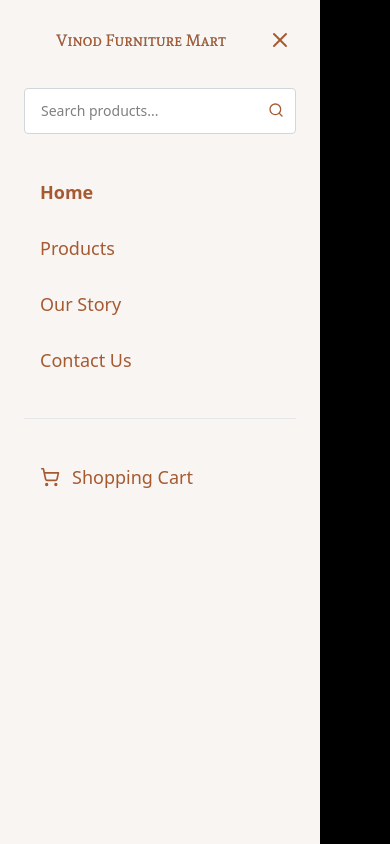
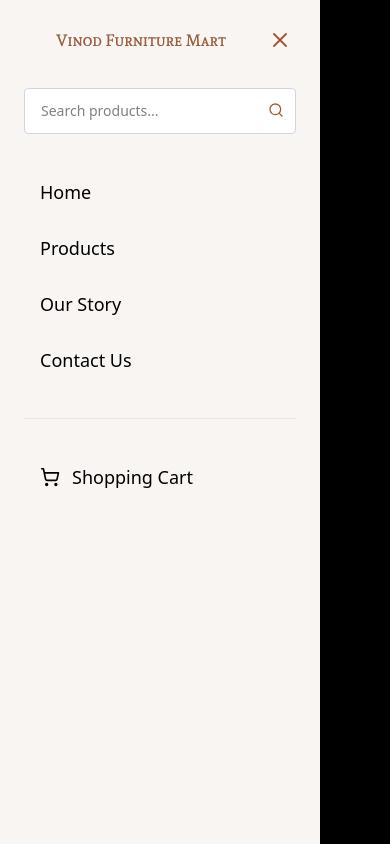
Before and after one commit to deepanshum428/Vinod-furniture-mart-reactjs, a React (Vite) app: page / in a window 390 px wide. Both pictures are taken after a click on the button 104 px from the left and 45 px from the top of the page. Shown: the top 844 px of the page. Built offline with nearby package versions, Linux system fonts and the light colour scheme.

Commit message:
underline on hover and if any nav is active then it's font will be bold and underline

```diff
--- a/src/components/Header/Header.jsx
+++ b/src/components/Header/Header.jsx
@@ -1,26 +1,14 @@
 import React, { useState } from "react";
 import { Search, ShoppingCart, Menu, X } from "lucide-react";
 import logo from "../../assets/Vinod Furniture Mart.svg";
+import { NavLink } from "react-router-dom";
 
 const Header = () => {
   const [menuOpen, setMenuOpen] = useState(false);
 
-  const NavLink = ({ to, children, onClick, className = "" }) => (
-    <a
-      href={to}
-      onClick={onClick}
-      className={`text-[#a65a32] hover:text-[#8b4513] transition-colors ${className}`}
-    >
-      {children}
-    </a>
-  );
-
   return (
     <>
-      <header
-        className="fixed top-0 left-0 w-[calc(100%-80px)] z-50 bg-[#f8f5f2] border-b border-gray-200 shadow-sm"
-        style={{ padding: "0", margin: "20px 40px 0px 40px" }}
-      >
+      <header className="fixed top-0 left-0 w-[calc(100%-80px)] z-50 bg-[#f8f5f2] border-b border-gray-200 shadow-sm mx-10 mt-5">
         <div
           className="max-w-full mx-auto flex items-center justify-between px-12 py-2"
           style={{ minHeight: "50px" }}
@@ -28,25 +16,50 @@ const Header = () => {
           {/* Desktop Header */}
           <div className="hidden md:flex items-center justify-between w-full">
             {/* Left Nav */}
-            <nav className="flex space-x-8 text-base text-[#a65a32] font-normal flex-1">
-              <NavLink to="/" className="font-semibold">
+            <nav className="flex space-x-8 text-base text-[#a65a32] font-normal flex-1 cursor-pointer">
+              <NavLink
+                to="/"
+                className={({ isActive }) =>
+                  `hover:underline ${isActive ? "font-bold underline" : ""}`
+                }
+              >
                 Home
               </NavLink>
-              <NavLink to="/products">Products</NavLink>
-              <NavLink to="/our-story">Our Story</NavLink>
-              <NavLink to="/contact">Contact Us</NavLink>
+              <NavLink
+                to="/products"
+                className={({ isActive }) =>
+                  `hover:underline ${isActive ? "font-bold underline" : ""}`
+                }
+              >
+                Products
+              </NavLink>
+              <NavLink
+                to="/our-story"
+                className={({ isActive }) =>
+                  `hover:underline ${isActive ? "font-bold underline" : ""}`
+                }
+              >
+                Our Story
+              </NavLink>
+              <NavLink
+                to="/contact"
+                className={({ isActive }) =>
+                  `hover:underline ${isActive ? "font-bold underline" : ""}`
+                }
+              >
+                Contact Us
+              </NavLink>
             </nav>
 
             {/* Logo Center */}
             <div className="mx-8 w-full flex-1 text-center">
-              <a href="/" className="inline-block">
+              <NavLink to="/" className="inline-block">
                 <img
                   src={logo}
                   alt="Vinod Furniture Logo"
-                  className="h-10 mx-auto"
-                  style={{ maxHeight: "40px", objectFit: "contain" }}
+                  className="h-10 mx-auto object-contain"
                 />
-              </a>
+              </NavLink>
             </div>
 
             {/* Right Search and Cart */}
@@ -55,19 +68,18 @@ const Header = () => {
                 <input
                   type="text"
                   placeholder="Search"
-                  className="border border-gray-300 w-full px-5 py-1 text-base focus:outline-none focus:border-[#a65a32] bg-[#f8f5f2] placeholder:text-[#a65a32]"
+                  className="border border-gray-300 w-full px-5 py-1 text-base text-[#a65a32] focus:outline-none focus:border-[#a65a32] bg-[#f8f5f2] placeholder:text-[#a65a32]"
                 />
-                <Search className="absolute top-2.5 right-4 text-[#a65a32] text-base w-4 h-4" />
+                <Search className="absolute top-2.5 right-4 text-[#a65a32] w-4 h-4 cursor-pointer" />
               </div>
-              <a href="/cart">
-                <ShoppingCart className="text-[#a65a32] text-2xl cursor-pointer w-6 h-6" />
-              </a>
+              <NavLink to="/cart">
+                <ShoppingCart className="text-[#a65a32] w-6 h-6 cursor-pointer" />
+              </NavLink>
             </div>
           </div>
 
           {/* Mobile Header */}
           <div className="md:hidden flex items-center justify-between w-full">
-            {/* Mobile Menu Button */}
             <button
               className="text-[#a65a32] p-1"
               onClick={() => setMenuOpen(true)}
@@ -75,20 +87,17 @@ const Header = () => {
               <Menu className="w-6 h-6" />
             </button>
 
-            {/* Logo */}
-            <a href="/" className="flex-1 text-center">
+            <NavLink to="/" className="flex-1 text-center">
               <img
-                src="/src/assets/Vinod Furniture Mart.svg"
+                src={logo}
                 alt="Vinod Furniture Logo"
-                className="h-8 mx-auto"
-                style={{ maxHeight: "32px", objectFit: "contain" }}
+                className="h-8 mx-auto object-contain"
               />
-            </a>
+            </NavLink>
 
-            {/* Cart */}
-            <a href="/cart">
+            <NavLink to="/cart">
               <ShoppingCart className="text-[#a65a32] w-6 h-6" />
-            </a>
+            </NavLink>
           </div>
         </div>
       </header>
@@ -107,10 +116,9 @@ const Header = () => {
               {/* Sidebar Header */}
               <div className="flex items-center justify-between mb-8">
                 <img
-                  src="/src/assets/Vinod Furniture Mart.svg"
+                  src={logo}
                   alt="Vinod Furniture Logo"
-                  className="h-8"
-                  style={{ maxHeight: "32px", objectFit: "contain" }}
+                  className="h-8 object-contain"
                 />
                 <button
                   onClick={() => setMenuOpen(false)}
@@ -134,34 +142,26 @@ const Header = () => {
 
               {/* Navigation Links */}
               <nav className="space-y-1">
-                <NavLink
-                  to="/"
-                  className="block py-3 px-4 rounded-lg hover:bg-white font-semibold text-lg"
-                  onClick={() => setMenuOpen(false)}
-                >
-                  Home
-                </NavLink>
-                <NavLink
-                  to="/products"
-                  className="block py-3 px-4 rounded-lg hover:bg-white text-lg"
-                  onClick={() => setMenuOpen(false)}
-                >
-                  Products
-                </NavLink>
-                <NavLink
-                  to="/our-story"
-                  className="block py-3 px-4 rounded-lg hover:bg-white text-lg"
-                  onClick={() => setMenuOpen(false)}
-                >
-                  Our Story
-                </NavLink>
-                <NavLink
-                  to="/contact"
-                  className="block py-3 px-4 rounded-lg hover:bg-white text-lg"
-                  onClick={() => setMenuOpen(false)}
-                >
-                  Contact Us
-                </NavLink>
+                {["/", "/products", "/our-story", "/contact"].map(
+                  (path, idx) => {
+                    const names = [
+                      "Home",
+                      "Products",
+                      "Our Story",
+                      "Contact Us",
+                    ];
+                    return (
+                      <NavLink
+                        key={path}
+                        to={path}
+                        className="block py-3 px-4 rounded-lg hover:bg-white font-medium text-lg"
+                        onClick={() => setMenuOpen(false)}
+                      >
+                        {names[idx]}
+                      </NavLink>
+                    );
+                  }
+                )}
               </nav>
 
               {/* Cart Link */}
```
